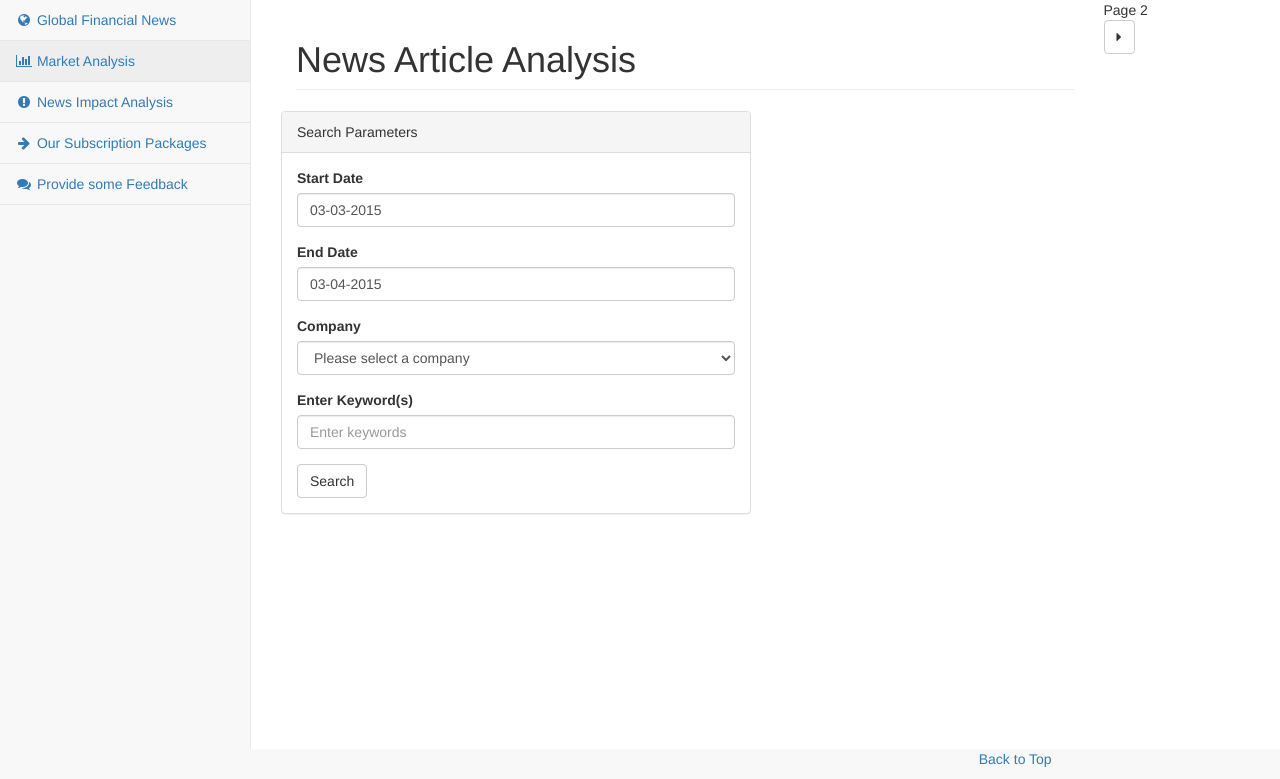
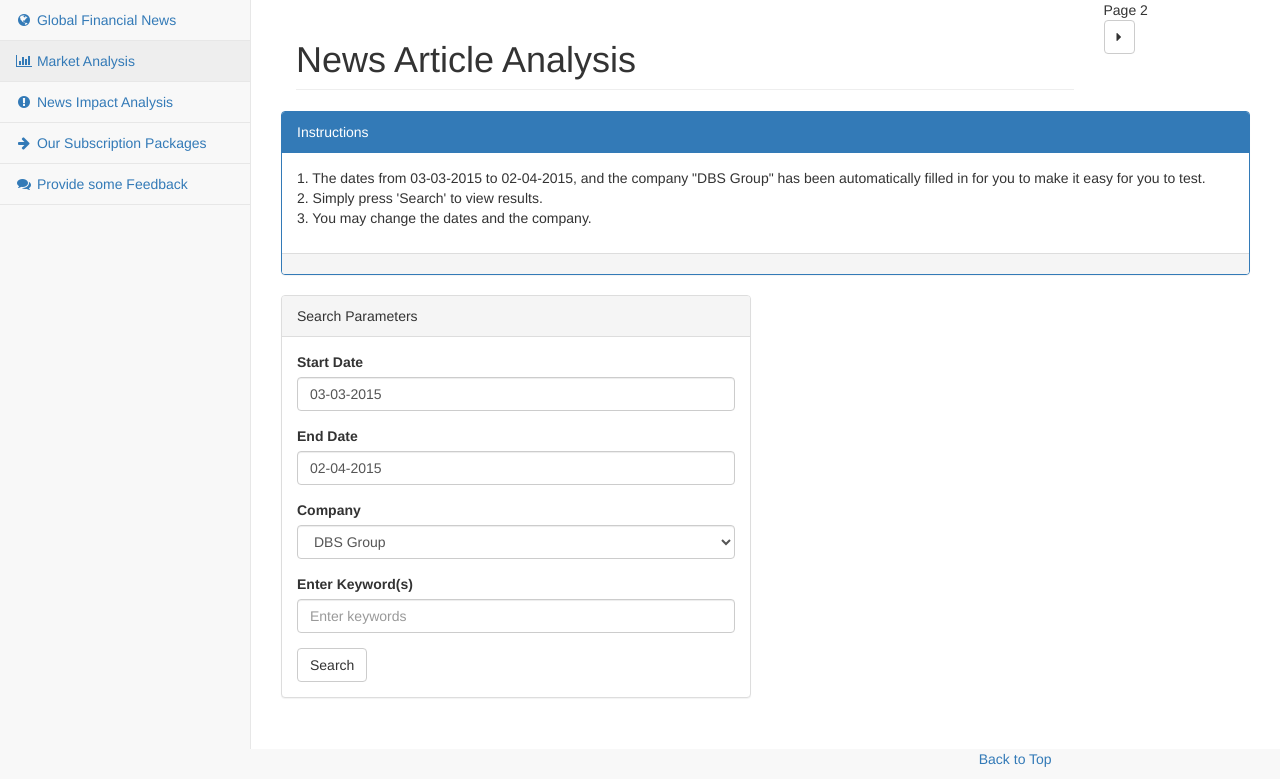
Before and after one commit to shaunteh/cognitio, a PHP site: page /prototype.php in a window 1280 px wide. Shown: the part 51-830 px from the top of the page. Run offline with PHP 8.4, Linux system fonts and the light colour scheme; data that the repository does not hold is empty; some libraries are stand-ins or nearby versions.

Commit message:
Added instructions
Added primary instructions panel to make it easy for users to view

```diff
--- a/prototype.php
+++ b/prototype.php
@@ -123,6 +123,23 @@ $db->connect();
                 <!-- /.row -->
 				<!-- /.row -->
 				<div class="row">
+					<div class="col-lg-12">
+						<div class="panel panel-primary">
+							<div class="panel-heading">
+								Instructions
+							</div>
+							<div class="panel-body">
+								<p>
+									1. The dates from <?php echo date('d-m-Y', strtotime("-1 month"));?> to <?php echo date('d-m-Y', strtotime("-1 day"));?>, and the company "DBS Group" has been automatically filled in for you to make it easy for you to test.  <br>
+									2. Simply press 'Search' to view results. <br>
+									3. You may change the dates and the company.
+								</p>
+							</div>
+							<div class="panel-footer">
+							</div>
+						</div>
+					</div>
+
 					<div class="col-lg-6">
 						<div class="panel panel-default">
 							<div class="panel-heading">
@@ -137,12 +154,11 @@ $db->connect();
 											</div>
 											<div class="form-group">
 												<label>End Date</label>
-												<input name="enddate" class="form-control" value="<?php echo date('d-m-Y');?>">
+												<input name="enddate" class="form-control" value="<?php echo date('d-m-Y', strtotime("-1 day"));?>">
 											</div>
 											<div class="form-group">
 												<label>Company</label>
 												<select name="company" class="form-control">
-													<option value="">Please select a company</option>
 													<option value="D05.SI" <?php if ($_POST['company'] == "D05.SI") echo "selected"; ?>>DBS Group</option>
 													<option value="O39.SI" <?php if ($_POST['company'] == "O39.SI") echo "selected"; ?>>OCBC Group</option>
 													<option value="U11.SI" <?php if ($_POST['company'] == "U11.SI") echo "selected"; ?>>UOB Group</option>
```
Also changed, not shown: impact.php (+17 -1 lines).
